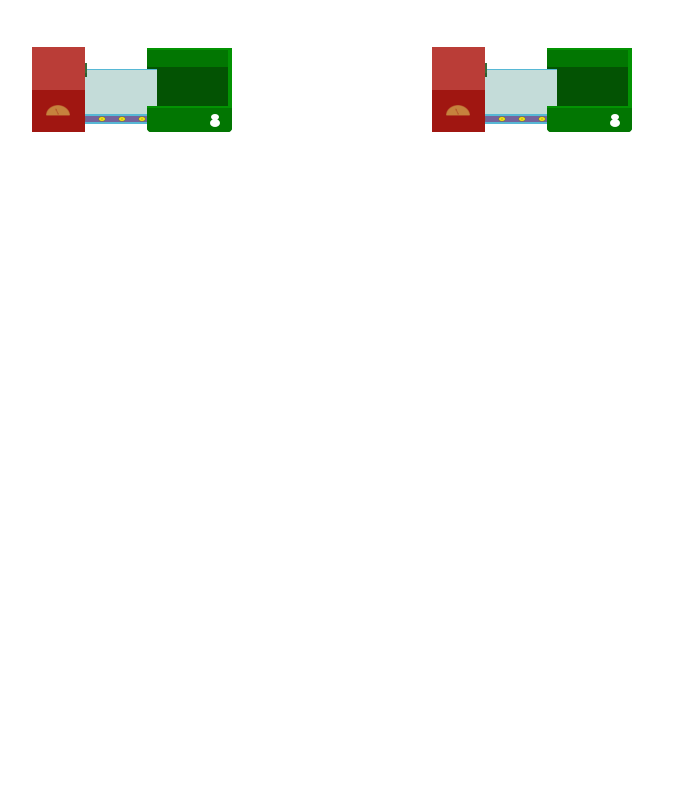
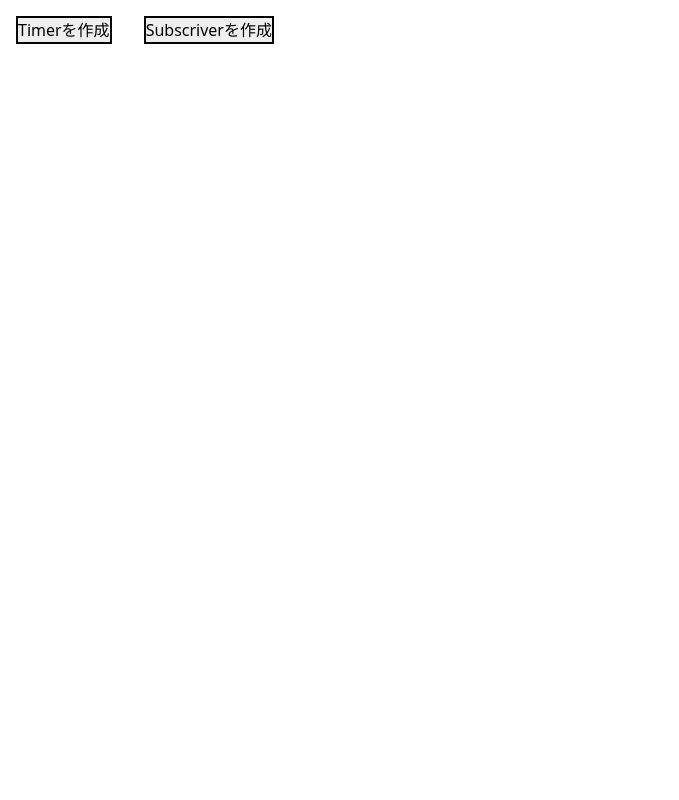
Before and after one commit to 2ndPINEW/rx-land, an Angular app: page /play in a window 1280 px wide. Shown: the top 800 px of the page, without its empty margins (0-679 px from the left). Built offline with nearby package versions, Linux system fonts and the light colour scheme.

Commit message:
🚧デバッグ用にオブザーバーを作るボタン追加

```diff
--- a/src/app/routed/play/play.component.html
+++ b/src/app/routed/play/play.component.html
@@ -1,3 +1,8 @@
+<div class="buttons">
+  <button (click)="create1()">Timerを作成</button>
+  <button (click)="create2()">Subscriverを作成</button>
+</div>
+
 <div class="play-area-padding-wrapper">
   <div #playArea class="play-area"></div>
 </div>
--- a/src/app/routed/play/play.component.scss
+++ b/src/app/routed/play/play.component.scss
@@ -11,4 +11,8 @@
       height: 2000px;
     }
   }
+
+  button {
+    margin: 16px;
+  }
 }
--- a/src/app/routed/play/play.component.ts
+++ b/src/app/routed/play/play.component.ts
@@ -19,29 +19,20 @@ export class PlayComponent implements OnInit {
   ) { }
 
   ngOnInit(): void {
-    this.addComponent(TimerComponent, { x: 0, y: 0 })
-    this.addComponent(SubscriberComponent, { x: 1, y: 0 })
-    this.addComponent(TimerComponent, { x: 4, y: 0 })
-    this.addComponent(SubscriberComponent, { x: 5, y: 0 })
 
-    this.addComponent(TimerComponent, { x: 0, y: 10 })
-    this.addComponent(SubscriberComponent, { x: 1, y: 10 })
-
-    this.addComponent(TimerComponent, { x: 0, y: 19 })
-    this.addComponent(SubscriberComponent, { x: 1, y: 19 })
   }
 
   create1 (): void {
     this.addComponent(TimerComponent, { x: 0, y: 0 })
-    this.addComponent(TimerComponent, { x: 4, y: 0 })
+    this.addComponent(TimerComponent, { x: 4, y: 1 })
   }
 
   create2 (): void {
-    this.addComponent(SubscriberComponent, { x: 2, y: 0 })
-    this.addComponent(SubscriberComponent, { x: 2, y: 1 })
+    this.addComponent(SubscriberComponent, { x: 1, y: 0 })
+    this.addComponent(SubscriberComponent, { x: 1, y: 2 })
 
     this.addComponent(SubscriberComponent, { x: 6, y: 0 })
-    this.addComponent(SubscriberComponent, { x: 6, y: 1 })
+    this.addComponent(SubscriberComponent, { x: 5, y: 1 })
   }
 
   addComponent (componentType: Type<OperatorComponent>, position: Posiiton): void {
@@ -86,7 +77,7 @@ export class PlayComponent implements OnInit {
     return this.elements.filter(element => {
       return element.instance.position.x + element.instance.size.x === pos.x
           && arrowedYConditions.some(arrow => {
-            const elementArrowedYConditions = this.range(element.instance.position.y, element.instance.position.y + element.instance.size.y)
+            const elementArrowedYConditions = this.range(element.instance.position.y, element.instance.position.y + element.instance.size.y - 1)
             return elementArrowedYConditions.some(elementArrow => arrow === elementArrow)
           })
     })
@@ -104,7 +95,7 @@ export class PlayComponent implements OnInit {
     return this.elements.filter(element => {
       return element.instance.position.x === arrowedXCondition
           && arrowedYConditions.some(arrow => {
-            const elementArrowedYConditions = this.range(element.instance.position.y, element.instance.position.y + element.instance.size.y)
+            const elementArrowedYConditions = this.range(element.instance.position.y, element.instance.position.y + element.instance.size.y - 1)
             return elementArrowedYConditions.some(elementArrow => arrow === elementArrow)
           })
     })
```
